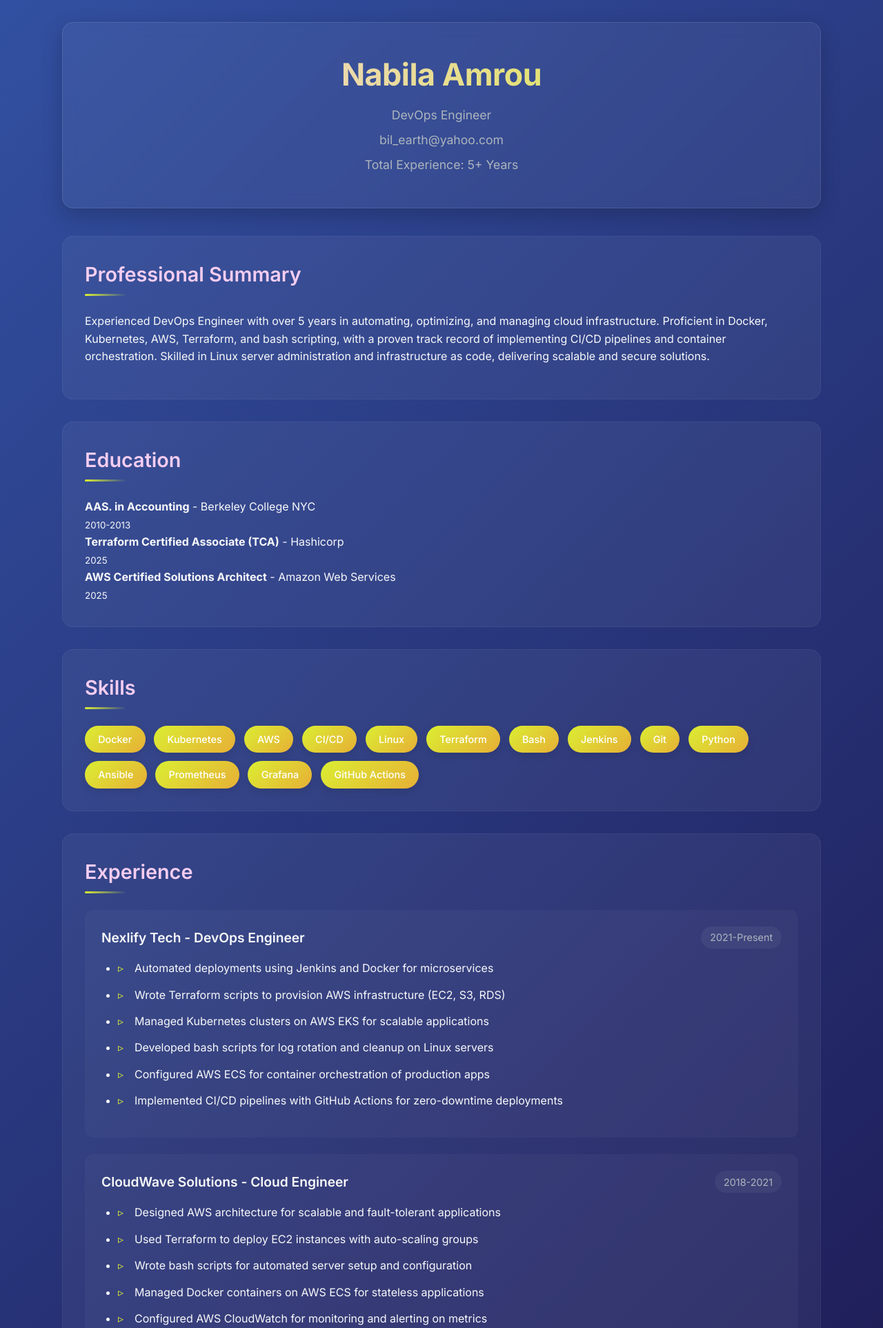
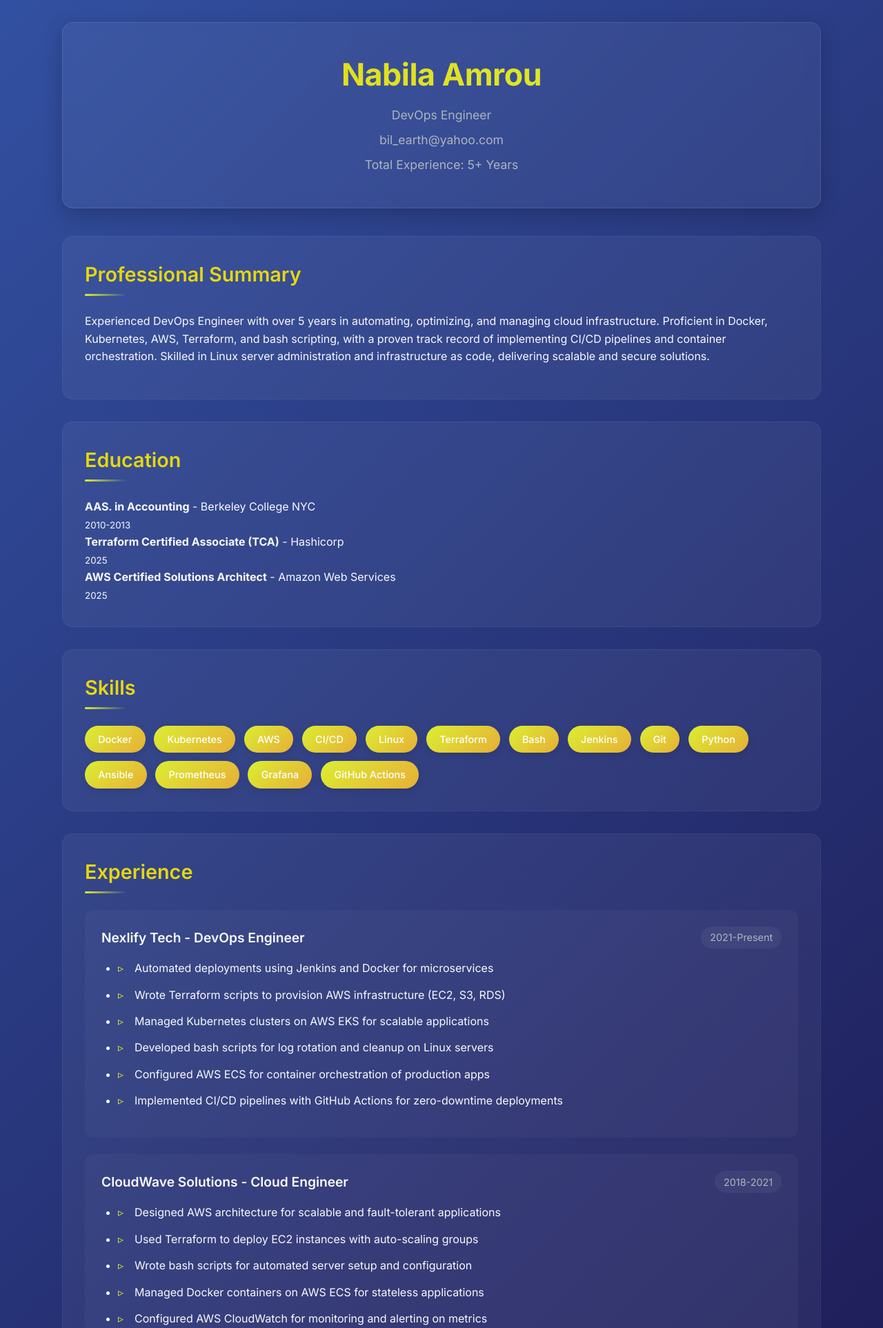
Before and after one commit to ReachforIt25/my-resume, a Flask app: page / in a window 1280 px wide. Shown: the top 1925 px of the page at 69% size. Run offline with Flask 3, Linux system fonts and the light colour scheme.

Commit message:
background5

```diff
--- a/templates/index.html
+++ b/templates/index.html
@@ -20,7 +20,7 @@
 
             --primary: #dbee32;
             --secondary: #e7af36;
-            --accent: #f5cdf0;
+            --accent: #e6d70f;
             --dark: #3250a1;
             --darker: #1b1349;
             --light: #f8f9fa;
```
